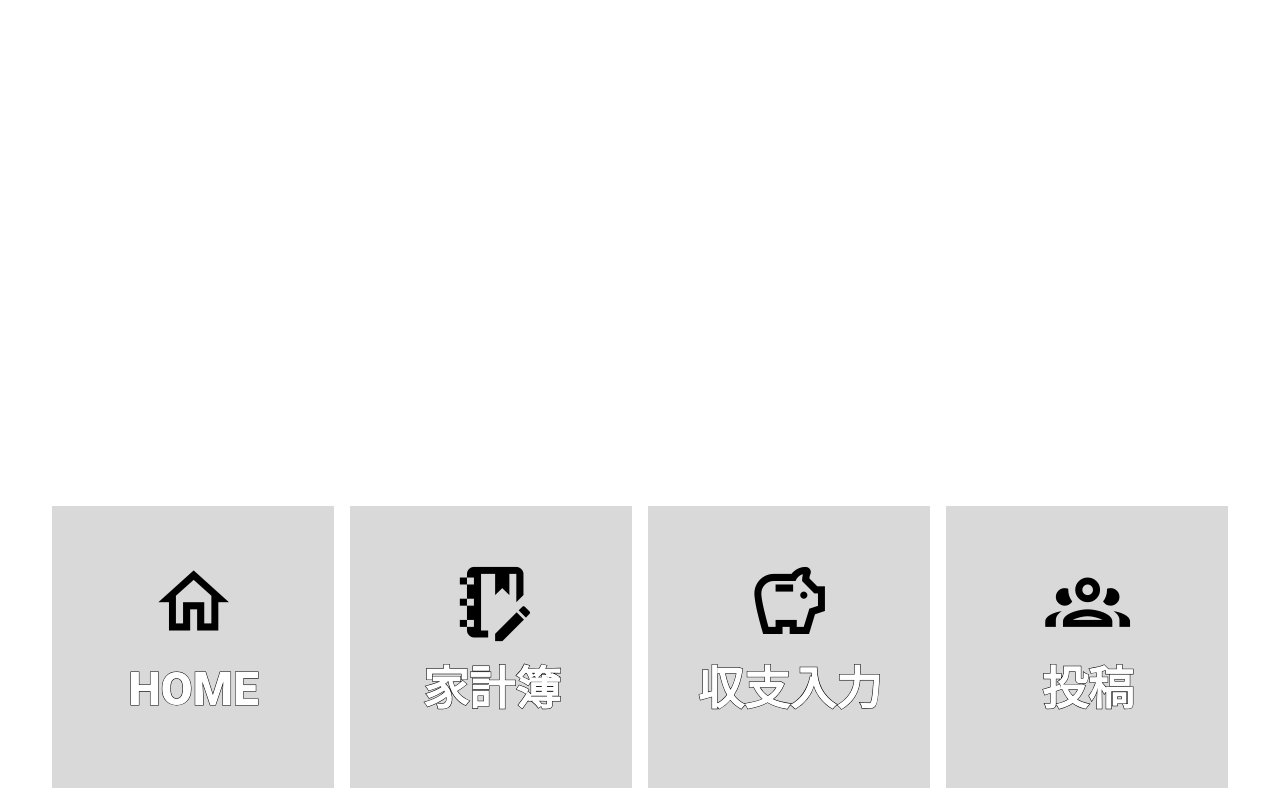
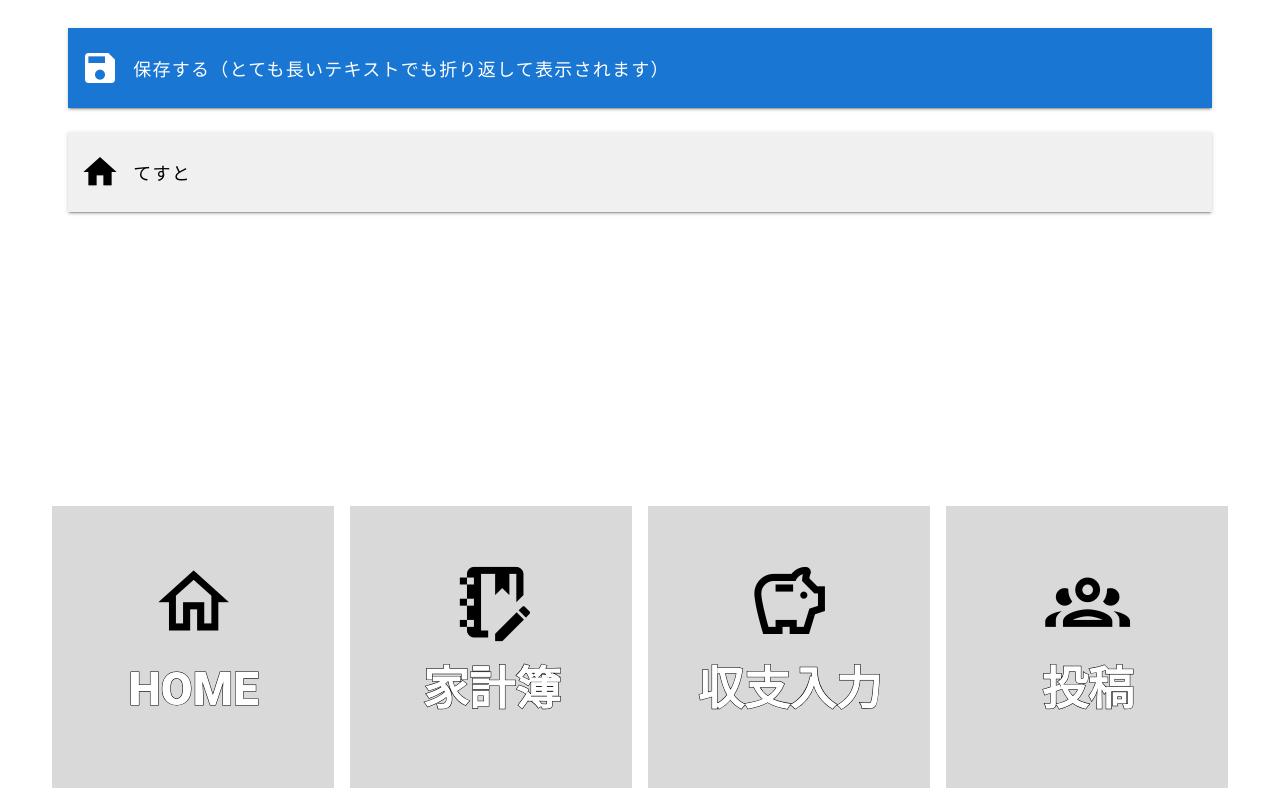
Before and after one commit to mfUS-nitkc/moneyfUS, a Nuxt app in the folder frontend/: page /usages/majorButton in a window 1280 px wide. Before the commit this address had no page. Built offline with nearby package versions, Linux system fonts and the light colour scheme.

Commit message:
Frontend/feature/button (#31)
* feat/login-page

* feat: footer buttons

* feat:button

* remove: not required for now

* fix: abstracted major button

* feat: implement usage of major button

---------

Co-authored-by: tores-up <reisan03@reisan.dev>

```diff
--- /dev/null
+++ b/frontend/src/components/majorButton.vue
@@ -0,0 +1,88 @@
+<template>
+  <v-col cols="12">
+    <v-btn :style="buttonStyle" block height="80" @click="handleClick" class="common-button">
+      <!-- アイコン部分 -->
+      <v-icon size="40" class="button-icon" :style="{color: textColor}">{{ icon }}</v-icon>
+      <!-- テキスト部分 -->
+      <span class="button-text" :style="{color: textColor}">{{ text }}</span>
+    </v-btn>
+  </v-col>
+</template>
+
+<script lang="ts" setup>
+import { defineProps, defineEmits, computed } from 'vue'
+
+/**
+ * Props定義
+ * - icon: ボタン左側に表示するアイコン名
+ * - text: ボタンに表示するテキスト
+ * - color: ボタンの背景色（例: '#673AB7' や 'blue'）
+ */
+const props = defineProps<{
+  icon: string
+  text: string
+  color: string
+}>()
+
+/**
+ * Emit定義（クリック時に発火）
+ */
+const emit = defineEmits<{
+  (e: 'click'): void
+}>()
+
+/**
+ * 背景色を適用
+ */
+const buttonStyle = computed(() => ({
+  backgroundColor: props.color,
+  borderRadius: '0px'
+}))
+
+const textColor = computed(() => {
+  const hex = props.color.replace('#', '') // `#`を削除
+  if (hex.length !== 6) return '#FFFFFF' // 不正な場合はデフォルト白
+  const r = parseInt(hex.substring(0, 2), 16)
+  const g = parseInt(hex.substring(2, 4), 16)
+  const b = parseInt(hex.substring(4, 6), 16)
+
+  // 輝度（luminance）の計算
+  const luminance = 0.299 * r + 0.587 * g + 0.114 * b
+
+  // 128より明るいなら黒、暗いなら白を返す
+  return luminance > 128 ? '#000000' : '#FFFFFF'
+})
+
+/**
+ * クリック時の処理
+ */
+const handleClick = () => {
+  emit('click')
+}
+</script>
+
+<style scoped>
+/* ボタンスタイル */
+.common-button {
+  display: flex;
+  align-items: center;
+  justify-content: flex-start;
+  padding: 12px;
+  text-align: left;
+  white-space: normal;
+}
+
+/* アイコンのスタイル */
+.button-icon {
+  margin-right: 12px;
+}
+
+/* テキストのスタイル */
+.button-text {
+  flex: 1;
+  font-size: 18px;
+  white-space: normal;
+  word-break: break-word;
+  text-align: left;
+}
+</style>
--- /dev/null
+++ b/frontend/src/pages/usages/majorButton.vue
@@ -0,0 +1,24 @@
+<template>
+  <v-container>
+    <!-- 例: 保存ボタンとして利用 -->
+    <MajorButton
+      icon="mdi-content-save"
+      text="保存する（とても長いテキストでも折り返して表示されます）"
+      color="#1976D2"
+      @click="handleSave"
+    />
+    <!-- 例: 白っぽい背景でも自動的に黒基調文字色になる -->
+    <MajorButton
+      icon="mdi-home"
+      text="てすと"
+      color="#f0f0f0"
+      @click="handleSave"
+    />
+  </v-container>
+</template>
+
+<script lang="ts" setup>
+const handleSave = () => {
+  console.log('保存ボタンがクリックされました。')
+}
+</script>
```
